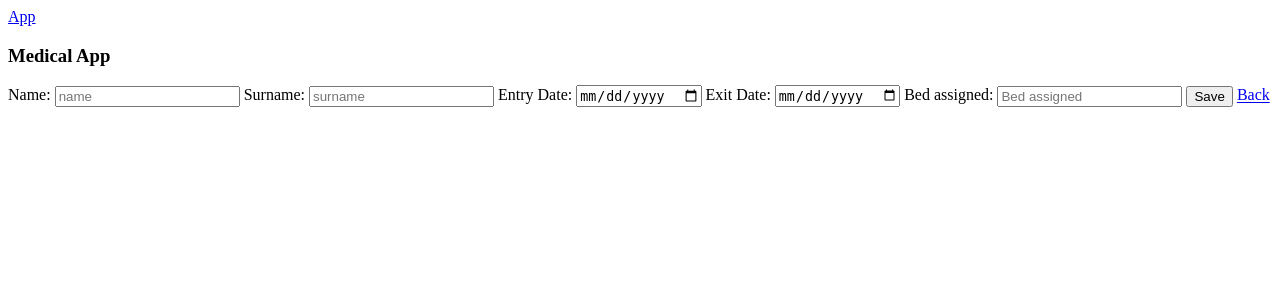
After one commit to homell100/MedApp-, a Flask app: page /add_patient in a window 1280 px wide. The commit adds this page. Shown: the top 300 px of the page. Run offline with Flask 2, Linux system fonts and the light colour scheme; some libraries are stand-ins or nearby versions.

Commit message:
Adding patient addition option

```diff
--- a/routing/insert.py
+++ b/routing/insert.py
@@ -25,3 +25,22 @@ def insert_staff():
 	cf.insert_staff(name, surname, position)
 	# De cualquier modo, y si todo fue bien, redireccionar
 	return redirect("/home")
+
+
+#-------
+#Patient
+#-------
+@insert_page.route("/add_patient")
+def form_add_patient():
+	return render_template("add_patient.html")
+
+@insert_page.route("/insert_patient", methods=["GET", "POST"])
+def insert_patient():
+	name = request.form["name"]
+	surname = request.form["surname"]
+	entry_date = request.form["entry_date"]
+	exit_date = request.form["exit_date"]
+	id_bed = request.form["id_bed"]
+
+	cf.insert_patient(name, surname, entry_date, exit_date, id_bed)
+	return redirect("/home")
--- /dev/null
+++ b/templates/add_patient.html
@@ -0,0 +1,26 @@
+{% extends "master.html" %}
+{% block title %} App {% endblock %}
+{% block content %}
+
+<section class="section">
+    <div class="columns">
+        <div class="column">
+            <h3 class="is-size-3">Medical App</h3>
+            <form action="{{url_for('insert_page.insert_patient')}}" method="post">
+                <label for="name">Name:</label>
+                <input required type="text" class="input" placeholder="name" name="name" id="name">
+                <label for="surname">Surname:</label>
+                <input required type="text" class="input" placeholder="surname" name="surname" id="surname">
+                <label for="entry_date">Entry Date:</label>
+                <input required type="date" class="input" placeholder="Entry Date" name="entry_date" id="entry_date">
+                <label for="id_bed">Exit Date:</label>
+                <input type="date" class="input" placeholder="Exit Date" name="exit_date" id="exit_date">
+                <label for="id_bed">Bed assigned:</label>
+                <input type="number" class="id_bed" placeholder="Bed assigned" name="id_bed" id="id_bed">
+                <button type="submit" class="button is-success mt-2">Save</button>
+                <a href="{{url_for('index')}}" class="button is-primary mt-2">Back</a>
+            </form>
+        </div>
+    </div>
+</section>
+{% endblock %}
--- a/templates/home.html
+++ b/templates/home.html
@@ -9,6 +9,7 @@
             <h4>Inserts</h4>
             <ul>
                 <li><a href="{{url_for('insert_page.form_add_staff')}}">Add staff</a></li>
+                <li><a href="{{url_for('insert_page.form_add_patient')}}">Add patient</a></li>
             </ul>
         </div>
     </div>
```
